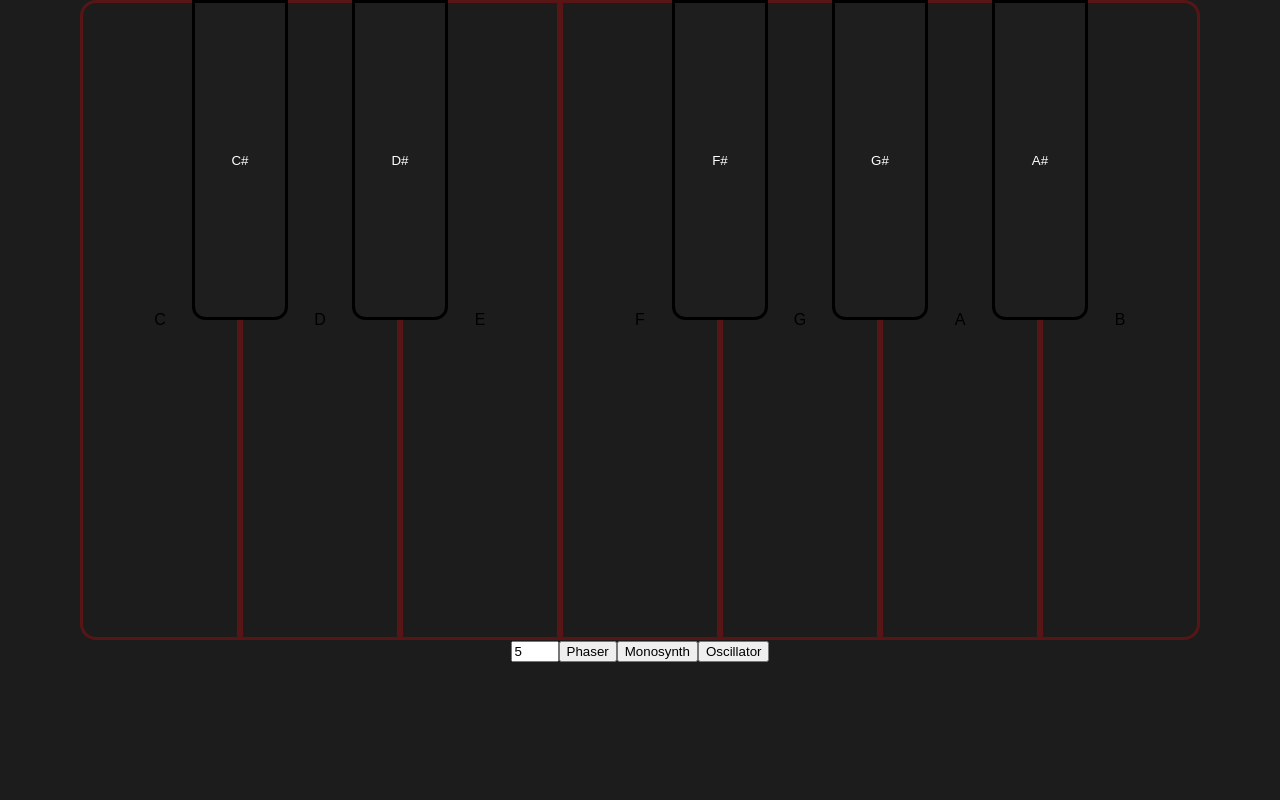
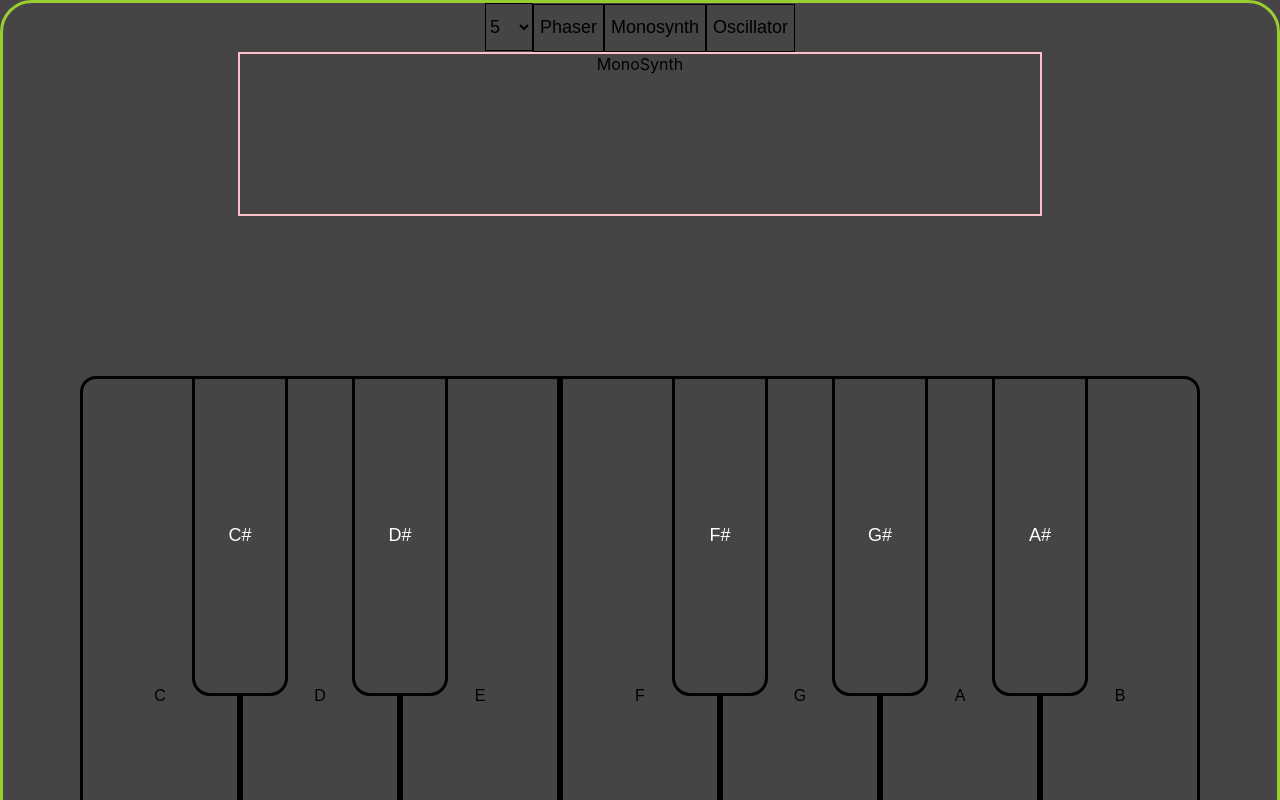
Before and after one commit to miguelcgr/Synthesizer, a React (Create React App) app: page / in a window 1280 px wide. Shown: the top 800 px of the page. Built offline with nearby package versions, Linux system fonts and the light colour scheme.

Commit message:
controls box

```diff
--- a/public/index.html
+++ b/public/index.html
@@ -24,7 +24,7 @@
       work correctly both with client-side routing and a non-root public URL.
       Learn how to configure a non-root public URL by running `npm run build`.
     -->
-    <title>React App</title>
+    <title>Miguel-o-phone</title>
   </head>
   <body>
     <noscript>You need to enable JavaScript to run this app.</noscript>
--- a/src/App.css
+++ b/src/App.css
@@ -5,16 +5,27 @@
 }
 
 body{
-  background-color: rgb(29, 28, 28);
+  background-color: rgb(70, 68, 68);
+}
+.box{
+  border: 3px solid yellowgreen;
+  border-radius: 2em;
+}
+.controls{
+  border: 2px solid pink;
+  height: 10em;
+  width: 50rem;
+  margin: 0 auto;
 }
 .piano{
+  margin-top: 10em;
   display:flex;
   justify-content: center;
 }
 
 #white {
 
-  border: 3px solid rgba(255, 0, 0, 0.26);
+  border: 3px solid black;
    color: black;
   padding: 15px 32px;
   text-align: center;
@@ -33,7 +44,7 @@ body{
 }
 #black{
   border: 3px solid black;
-  background-color: rgb(31, 30, 30);
+  background-color: rgb(70, 68, 68);
   height: 20rem;
   width: 6rem;
   margin-left: -3rem;
@@ -48,7 +59,7 @@ body{
   background-color: darkgray;
 }
 .C{
-  background-color: rgb(29, 28, 28);
+  background-color: rgb(70, 68, 68);
   border-top-left-radius: 1em;
   border-bottom-left-radius: 1em;
   }
@@ -57,25 +68,25 @@ body{
   }
 
 .D{
-  background-color: rgb(29, 28, 28);
+  background-color: rgb(70, 68, 68);
 }
 .D:hover{
   background-color:rgb(202, 202, 7);
 }
 .E {
-  background-color: rgb(29, 28, 28);
+  background-color: rgb(70, 68, 68);
 }
 .F{
-  background-color: rgb(29, 28, 28);
+  background-color: rgb(70, 68, 68);
 }
 .G{
-  background-color: rgb(29, 28, 28);
+  background-color: rgb(70, 68, 68);
 }
 .A{
-  background-color: rgb(29, 28, 28);
+  background-color: rgb(70, 68, 68);
 }
 .B{
-  background-color: rgb(29, 28, 28);
+  background-color: rgb(70, 68, 68);
   border-top-right-radius: 1em;
   border-bottom-right-radius: 1em;
 }
@@ -94,3 +105,24 @@ body{
 .B:hover{
   background-color: green;
 }
+
+button {
+  background-color: rgb(70, 68, 68);
+  border: 1px solid black;
+  color: black;
+  height: 3rem;
+  font-size: large;
+}
+button:hover{
+  background-color: yellow;
+}
+
+input, select, textarea {
+  color: red;
+  background-color: rgb(70, 68, 68);
+  border: 1px solid black;
+  color:  black;
+  height: 3rem;
+  width: 3rem;
+  font-size: large;
+  }
--- a/src/Components/Piano.js
+++ b/src/Components/Piano.js
@@ -57,7 +57,44 @@ const Piano = () => {
   };
 
   return (
-    <div>
+    <div className='box'>
+
+    {/* <input
+        onChange={(event) => setPitch(event.target.value)}
+        defaultValue="5"
+        type="number"
+        min="1"
+        max="9"
+      /> */}
+
+   <select  onChange={(event) => setPitch(event.target.value)}>
+    <option value="1">1</option>
+    <option value="2">2</option>
+    <option value="3">3</option>
+    <option value="4">4</option>
+    <option value="5" selected>5</option>
+    <option value="6">6</option>
+    <option value="7">7</option>
+    <option value="8">8</option>
+    <option value="9">9</option>
+  </select>
+
+      {/*
+      <button onCLick={() => setInstrument(synth)}>Synth</button> */}
+      <button onClick={() => setInstrument(phas)}>Phaser</button>
+      <button onClick={() => setInstrument(mono)}>Monosynth</button>
+      <button onClick={() => setInstrument(osci)}>Oscillator</button>
+
+   <div className= 'controls'>
+
+   {instrument.name}
+
+
+
+
+
+   </div>
+
       <div className="piano">
         <button
           id="white"
@@ -170,20 +207,7 @@ const Piano = () => {
           B
         </button>
       </div>
-      <input
-        onChange={(event) => setPitch(event.target.value)}
-        defaultValue="5"
-        type="number"
-        min="1"
-        max="9"
-      />
-
-      {/*
-      <button onCLick={() => setInstrument(synth)}>Synth</button> */}
-      <button onClick={() => setInstrument(phas)}>Phaser</button>
-      <button onClick={() => setInstrument(mono)}>Monosynth</button>
-      <button onClick={() => setInstrument(osci)}>Oscillator</button>
-    </div>
+       </div>
   );
 };
 
```
